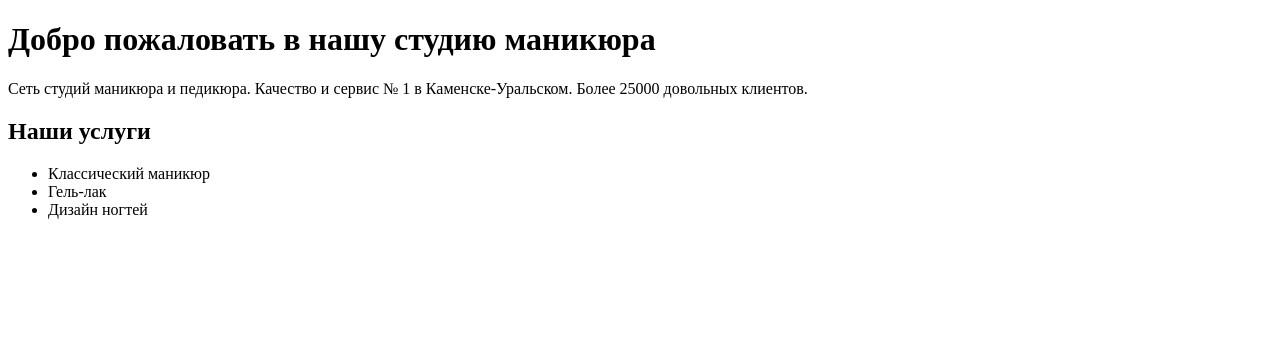
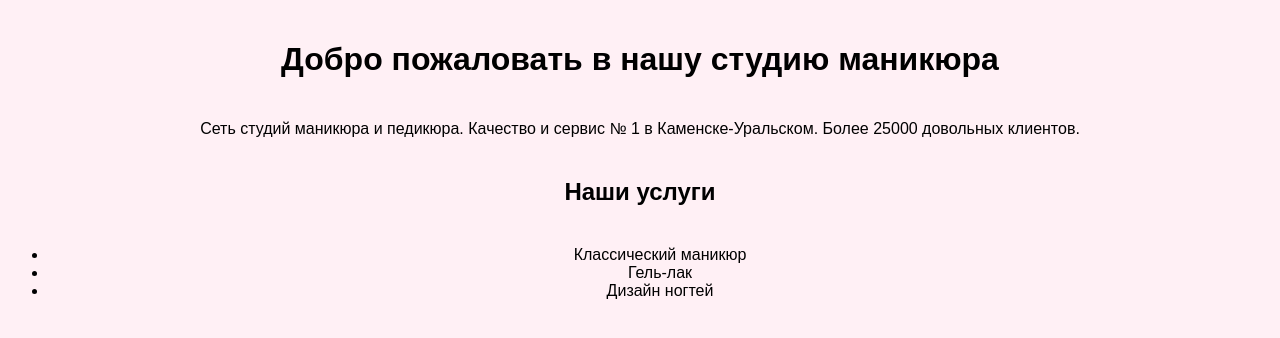
Before and after one commit to nkornyakovko-arch/manicure-website, a plain HTML site: page index.html in a window 1280 px wide. Drawn offline with Linux system fonts and the light colour scheme.

Commit message:
Добавлено CSS стили

```diff
--- /dev/null
+++ b/CSS/styles.css
@@ -0,0 +1,19 @@
+body {
+    background-color: #fff0f5;
+    font-family: Arial, sans-serif;
+    text-align: center;
+}
+
+h1 {
+    padding: 20px;
+    font-size: 32px;
+}
+
+h2 {
+    padding: 20px;
+    font-size: 24px;
+}
+
+ul {
+    padding-left: 40px;
+}
--- a/index.html
+++ b/index.html
@@ -1,8 +1,9 @@
 <!DOCTYPE html>
-<html lang="en">
+<html lang="ru">
 <head>
     <meta charset="UTF-8">
     <meta name="viewport" content="width=device-width, initial-scale=1.0">
+    <link rel="stylesheet" href="css/styles.css">
     <title>Маникюрная студия</title>
 </head>
 <body>
```
Lines whose indentation alone changed are shown as unchanged.
